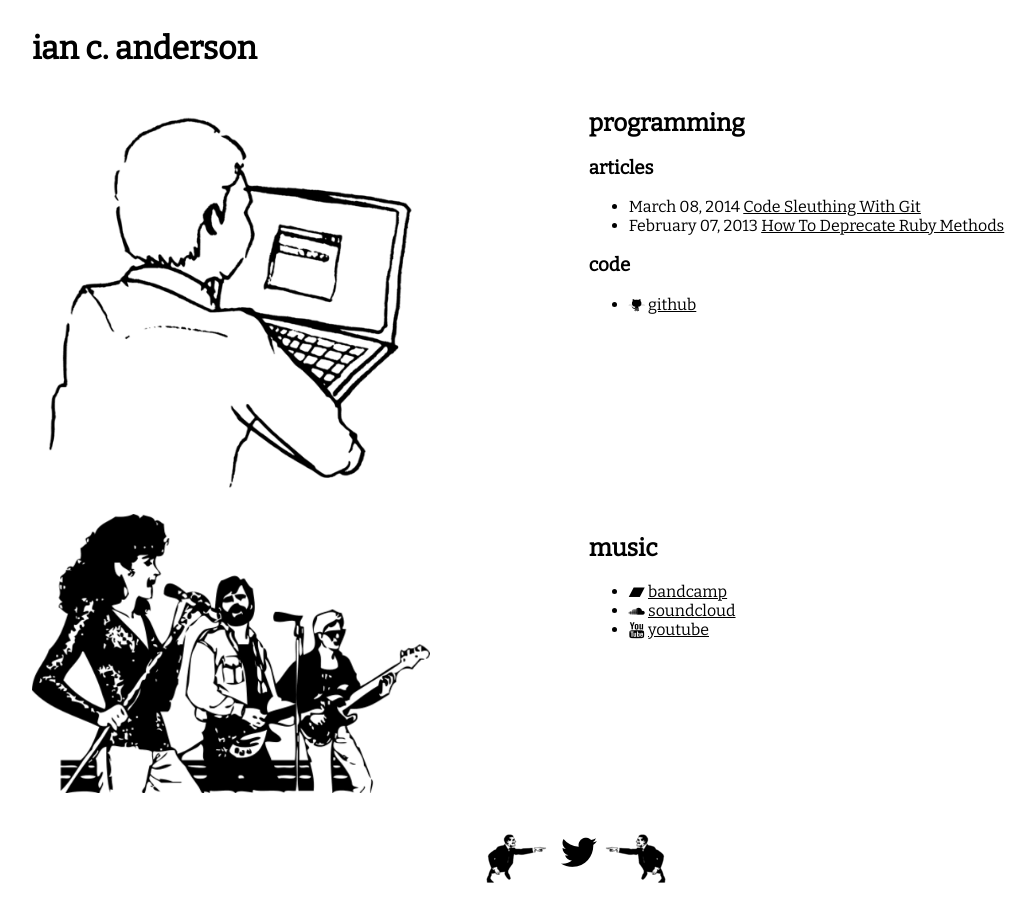
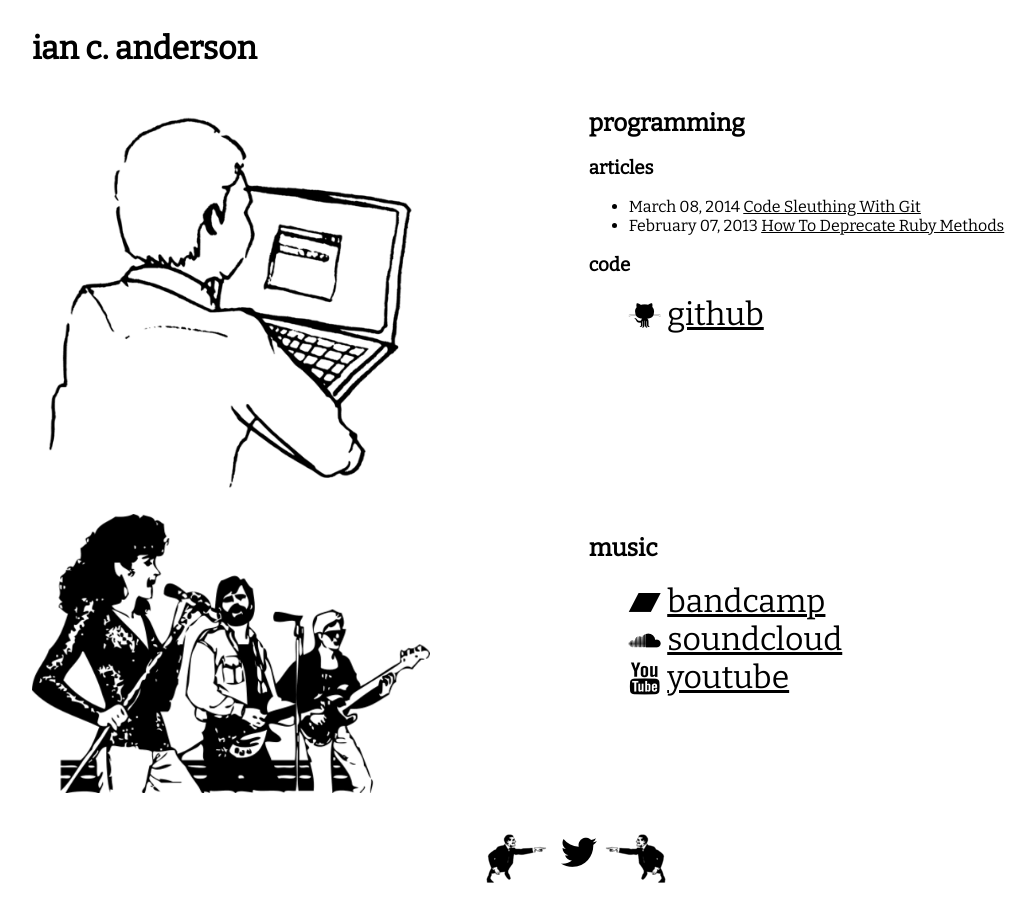
Before and after one commit to iancanderson/iancanderson.github.com, a Jekyll site: the page built from index.html, in a window 1280 px wide. Shown: the whole page, without its empty margins (64-1099 px from the left). Built offline with Jekyll 4.4.1, drawn with Linux system fonts in a browser that asks for light colours; some web fonts are replaced.

Commit message:
bigger brand links

```diff
--- a/css/main.css
+++ b/css/main.css
@@ -309,6 +309,10 @@
   @media screen and (max-width: 640px) {
     #container .archive time {
       display: none; } }
+  #container ul.brand-links {
+    list-style: none; }
+    #container ul.brand-links li {
+      font-size: 2rem; }
 
 section.post header h1 {
   text-decoration: underline; }
--- a/index.html
+++ b/index.html
@@ -23,7 +23,7 @@
       {% endfor %}
     </ul>
     <h3>code</h3>
-    <ul>
+    <ul class="brand-links">
       <li>
         <a href="http://github.com/iancanderson" class="icon-link">
           <i class="icon-github-01"></i>
@@ -43,7 +43,7 @@
   </div>
   <div id="music-portfolio" class="portfolio">
     <h2>music</h2>
-    <ul>
+    <ul class="brand-links">
       <li>
         <a href="http://music.iancanderson.com" class="icon-link">
           <i class="icon-bandcamp"></i>
```
Also changed, not shown: assets/_home.scss (+7 -0 lines).
